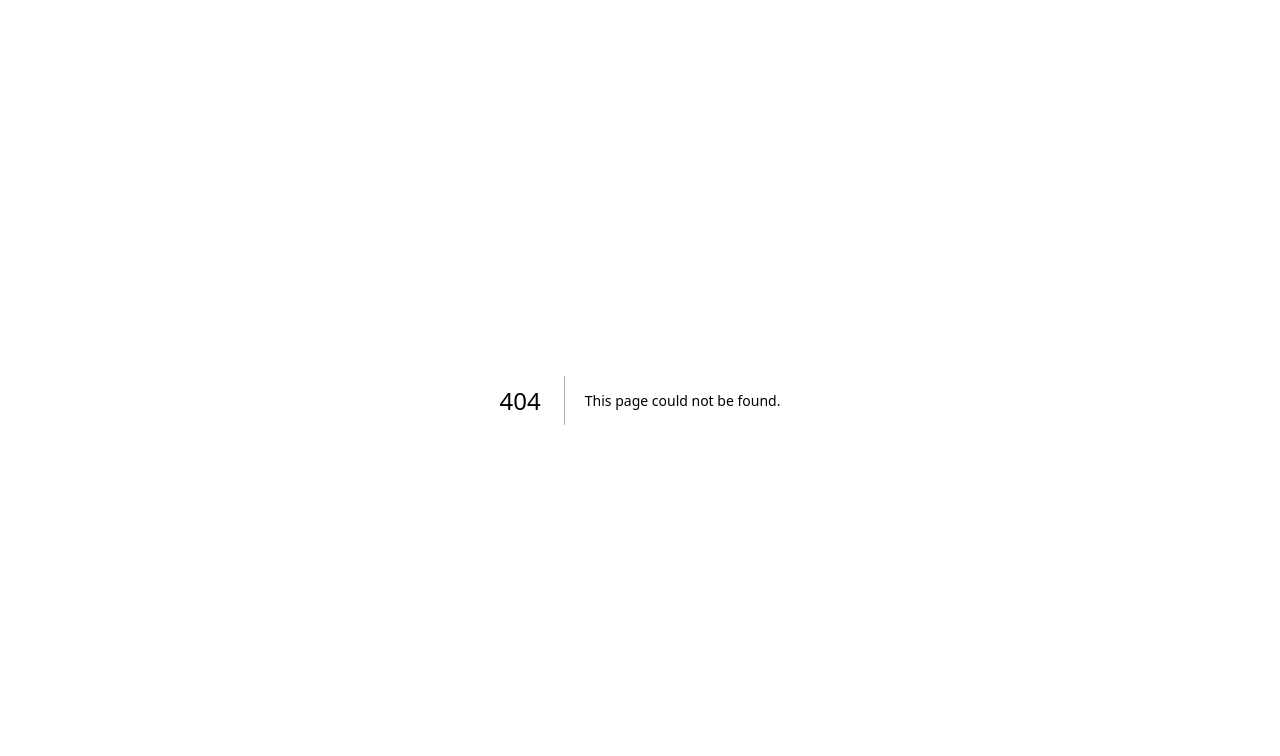
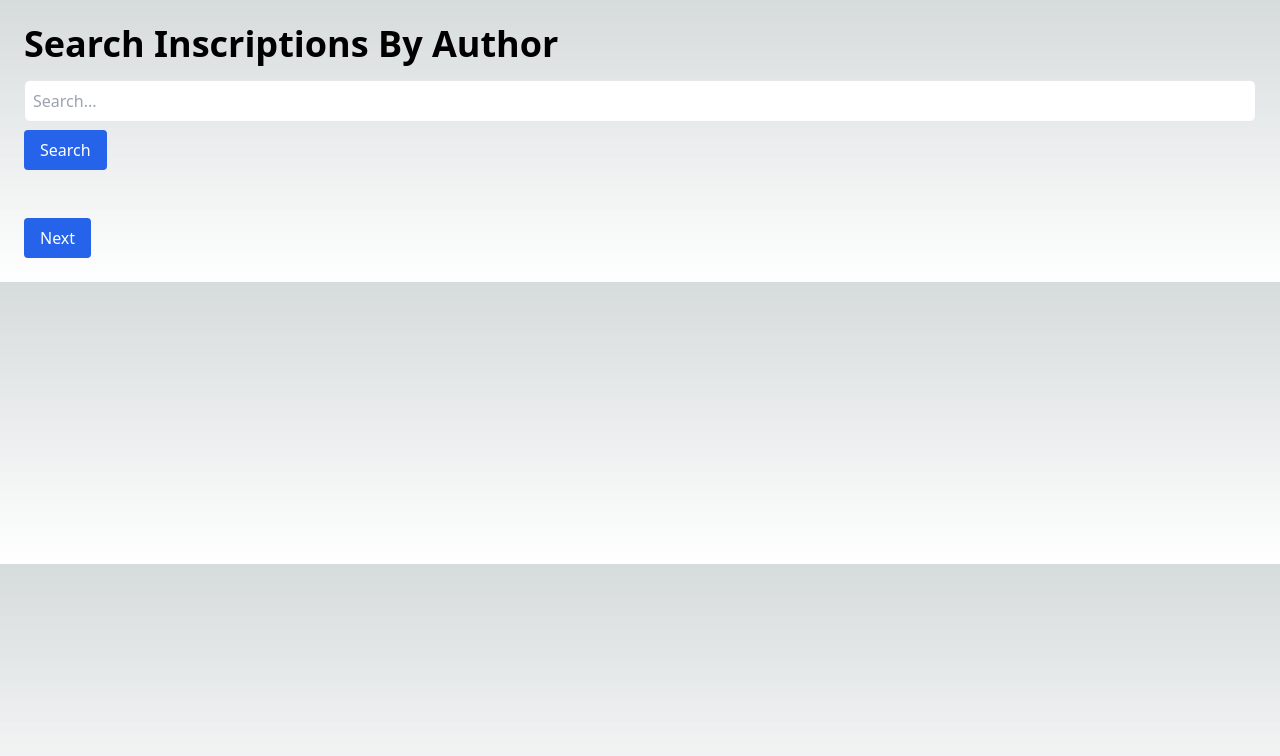
Before and after one commit to ZacharyWeiner/ord-post, a Next.js app: page /search in a window 1280 px wide. Before the commit this address had no page. Shown: the top 756 px of the page. Built offline with nearby package versions, Linux system fonts and the light colour scheme.

Commit message:
added search and list features

```diff
--- /dev/null
+++ b/pages/api/articles.js
@@ -0,0 +1,46 @@
+const admin = require('./../../utils/firebaseAdmin.js'); // Adjust the path as needed
+
+export default async (req, res) => {
+  if (req.method !== 'GET') {
+    return res.status(405).end();
+  }
+
+  // Parse the page and limit from the request
+  const { page = '0', limit = '10' } = req.query;
+
+  // Convert the page and limit to numbers
+  const parsedPage = parseInt(page, 10);
+  const parsedLimit = parseInt(limit, 10);
+
+  // Validate the parsed values
+  if (isNaN(parsedPage) || isNaN(parsedLimit)) {
+    return res.status(400).json({ error: 'Invalid page or limit value' });
+  }
+
+  // Define articlesRef at this level so it can be accessed throughout the function
+  const articlesRef = admin.firestore().collection('articles');
+
+  // Start building the query
+  let query = articlesRef.orderBy('publishedAt', 'desc').limit(parsedLimit);
+
+  // If it's not the first page, use the lastDoc to paginate
+  if (parsedPage !== 0 && req.query.lastDoc) {
+    const lastDoc = await articlesRef.doc(req.query.lastDoc).get();
+    if (lastDoc.exists) {
+      query = query.startAfter(lastDoc);
+    }
+  }
+
+  try {
+    const snapshot = await query.get();
+
+    const articles = snapshot.docs.map((doc) => ({
+      id: doc.id,
+      ...doc.data(),
+    }));
+
+    return res.status(200).json(articles);
+  } catch (error) {
+    return res.status(500).json({ error: 'An error occurred while fetching paginated articles' });
+  }
+};
--- /dev/null
+++ b/pages/articles/index.js
@@ -0,0 +1,61 @@
+import { useState, useEffect } from 'react';
+
+const Articles = () => {
+  const [articles, setArticles] = useState([]);
+  const [page, setPage] = useState(0);
+
+  useEffect(() => {
+    const fetchArticles = async () => {
+      const res = await fetch(`/api/articles?page=${page}&limit=10`);
+      if (res.ok) {
+        const data = await res.json();
+        setArticles(data);
+      }
+    };
+
+    fetchArticles();
+  }, [page]);
+
+  return (
+    <div className="container mx-auto p-6">
+        <h1 className="text-4xl font-bold mb-4">Articles</h1>
+        <div className="grid grid-cols-1 gap-4">
+            {articles.map((article) => (
+                <div key={article.id} className="border p-4 rounded-md shadow-sm hover:shadow-md transition-shadow">
+                    <h2 className="text-2xl font-semibold mb-2">
+                        {article.title}
+                    </h2>
+                    <p className="text-gray-600 mb-2">
+                        Author: <span className="font-medium">{article.author}</span>
+                    </p>
+                    <a href={article.link} className="text-blue-600 hover:underline mb-2 block">
+                        {article.link}
+                    </a>
+                    <p className="text-gray-800 overflow-ellipsis overflow-hidden h-20">
+                        {article.body}
+                    </p>
+                </div>
+            ))}
+        </div>
+        <div className="mt-6 flex justify-between">
+            {page > 1 && (
+                <button
+                    onClick={() => setPage(page - 1)}
+                    className="bg-gray-600 text-white px-4 py-2 rounded hover:bg-gray-700 transition-colors"
+                >
+                    Previous
+                </button>
+            )}
+            <button
+                onClick={() => setPage(page + 1)}
+                className="bg-blue-600 text-white px-4 py-2 rounded hover:bg-blue-700 transition-colors"
+            >
+                Next
+            </button>
+        </div>
+    </div>
+
+  );
+};
+
+export default Articles;
--- a/pages/index.js
+++ b/pages/index.js
@@ -65,7 +65,23 @@ export default function Home() {
           rel="noopener noreferrer"
         >
           <h2 className={`mb-3 text-2xl font-semibold`}>
-            Post{' '}
+            Post{' '} Now
+            <span className="inline-block transition-transform group-hover:translate-x-1 motion-reduce:transform-none">
+              -&gt;
+            </span>
+          </h2>
+          <p className={`m-0 max-w-[30ch] text-sm opacity-50`}>
+            Post to Bitcoin
+          </p>
+        </Link>
+        <Link
+          href="/articles"
+          className="group rounded-lg border border-transparent px-5 py-4 transition-colors hover:border-gray-300 hover:bg-gray-100 hover:dark:border-neutral-700 hover:dark:bg-neutral-800/30"
+          target="_blank"
+          rel="noopener noreferrer"
+        >
+          <h2 className={`mb-3 text-2xl font-semibold`}>
+            View{' '} Posts
             <span className="inline-block transition-transform group-hover:translate-x-1 motion-reduce:transform-none">
               -&gt;
             </span>
@@ -90,24 +106,6 @@ export default function Home() {
             Find out more about the BMAP & 1Sat Ordinals
           </p>
         </a>
-
-        <a
-          href="https://github.com/ZacharyWeiner/ord-post"
-          className="group rounded-lg border border-transparent px-5 py-4 transition-colors hover:border-gray-300 hover:bg-gray-100 hover:dark:border-neutral-700 hover:dark:bg-neutral-800/30"
-          target="_blank"
-          rel="noopener noreferrer"
-        >
-          <h2 className={`mb-3 text-2xl font-semibold`}>
-            Learn{' '}
-            <span className="inline-block transition-transform group-hover:translate-x-1 motion-reduce:transform-none">
-              -&gt;
-            </span>
-          </h2>
-          <p className={`m-0 max-w-[30ch] text-sm opacity-50`}>
-            Learn how to publish a blogpost
-          </p>
-        </a>
-
         <a
           href="https://github.com/ZacharyWeiner/ord-post"
           className="group rounded-lg border border-transparent px-5 py-4 transition-colors hover:border-gray-300 hover:bg-gray-100 hover:dark:border-neutral-700 hover:dark:bg-neutral-800/30"
--- /dev/null
+++ b/pages/search.js
@@ -0,0 +1,85 @@
+import Link from 'next/link';
+import { useState } from 'react';
+
+export default function Search() {
+  const [query, setQuery] = useState('');
+  const [results, setResults] = useState([]);
+  const [page, setPage] = useState(0);
+  const limit = 100;
+
+  const handleSearch = async () => {
+    const searchTerm = query; // replace with your dynamic search term
+    const res = await fetch("https://ordinals.gorillapool.io/api/inscriptions/search/map?limit=100&offset=0", {
+        method: 'POST',
+        headers: {
+            'Content-Type': 'application/json',
+            'accept': 'application/json',
+        },
+        body: JSON.stringify({
+            query: {
+                author: searchTerm
+            }
+        })
+    });
+    const data = await res.json();
+    console.log(data);
+    const resultDetails = await Promise.all(data.map(async (item) => {
+        const response = await fetch(`https://ordinals.gorillapool.io/api/files/inscriptions/${item.outpoint}`);
+        let details = await response.json();
+        return {
+            details,
+            outpoint: item.outpoint
+        };
+    }));
+
+      setResults(resultDetails);
+  };
+
+  return (
+    <div className="container mx-auto p-6">
+      <h1 className="text-4xl font-bold mb-4">Search Inscriptions By Author</h1>
+      <div className="mb-6">
+      {query}
+        <input
+          type="text"
+          value={query}
+          onChange={(e) => setQuery(e.target.value)}
+          placeholder="Search..."
+          className="border p-2 rounded-md w-full"
+        />
+        <button onClick={handleSearch} className="bg-blue-600 text-white px-4 py-2 rounded mt-2">Search</button>
+      </div>
+      {/* Display results */}
+      <div className="grid grid-cols-1 gap-4">
+        {results.map((result, index) => (
+        <div key={index} className="border p-4 rounded-md shadow-sm hover:shadow-md transition-shadow">
+            <h2 className="text-2xl font-semibold mb-2">
+            {result.details.title}
+            </h2>
+            <h4> {result.details.author}</h4>
+            <p className="text-gray-300 overflow-ellipsis overflow-hidden h-20">
+                {result.details.body.substring(0, 100)}
+            </p>
+            <Link href={`/transaction-details/${result.outpoint}`} > View Post </Link>
+        </div>
+        ))}
+    </div>
+      <div className="mt-6 flex justify-between">
+        {page > 0 && (
+          <button
+            onClick={() => setPage(page - 1)}
+            className="bg-gray-600 text-white px-4 py-2 rounded hover:bg-gray-700 transition-colors"
+          >
+            Previous
+          </button>
+        )}
+        <button
+          onClick={() => setPage(page + 1)}
+          className="bg-blue-600 text-white px-4 py-2 rounded hover:bg-blue-700 transition-colors"
+        >
+          Next
+        </button>
+      </div>
+    </div>
+  );
+}
--- a/pages/transaction-details/[txid].js
+++ b/pages/transaction-details/[txid].js
@@ -31,7 +31,7 @@ const TransactionDetails = () => {
             <ReactMarkdown>{details.body ? details.body : ""}</ReactMarkdown>
             </pre>
           </div>
-          <p>{txid}</p>
+          <p><a target="_blank" href={`https://www.whatsonchain.com/tx/${txid.split('_')[0]}`}>View on chain</a></p>
         </div>
       }
     </main>
```
